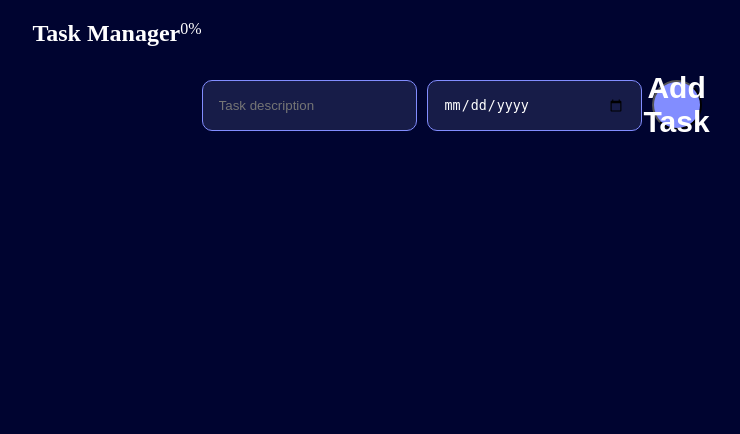
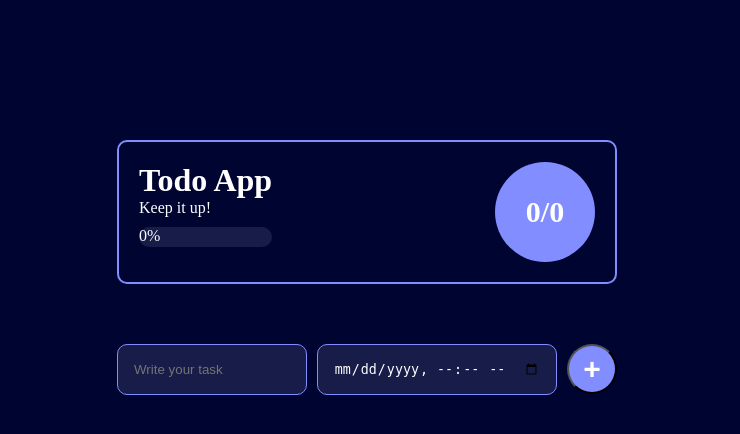
Before and after one commit to Sruthi-kanduri/to-do-list, a Flask app: page / in a window 1280 px wide. Shown: the top 434 px of the page, without its empty margins (273-1013 px from the left). Run offline with Flask 3, Linux system fonts and the light colour scheme.

Commit message:
Update index.html

```diff
--- a/templates/index.html
+++ b/templates/index.html
@@ -1,35 +1,32 @@
 <!DOCTYPE html>
 <html lang="en">
 <head>
-    <meta charset="UTF-8">
-    <meta name="viewport" content="width=device-width, initial-scale=1.0">
-    <title>Task Manager</title>
-    <link rel="stylesheet" href="/static/style.css">
+  <meta charset="UTF-8">
+  <meta name="viewport" content="width=device-width, initial-scale=1.0">
+  <title>Todo App with Reminders</title>
+  <link rel="stylesheet" href="/static/style.css">
 </head>
 <body>
-    <h2>Task Manager</h2>
-
-    <div class="progress-bar">
-        <div class="progress">{{ completion_percentage }}%</div>
+  <div class="container">
+    <div class="stats-container">
+      <div class="details">
+        <h1>Todo App</h1>
+        <p>Keep it up!</p>
+        <div id="progressContainer">
+          <div id="progressBar">0%</div>
+        </div>
+      </div>
+      <div class="stats-numbers">
+        <p id="numbers">0/0</p>
+      </div>
     </div>
-
-    <form action="/add" method="POST">
-        <input type="text" name="description" placeholder="Task description" required>
-        <input type="date" name="due_date" required>
-        <button type="submit">Add Task</button>
+    <form id="taskForm">
+      <input type="text" id="taskInput" placeholder="Write your task" required>
+      <input type="datetime-local" id="dueDateInput" required>
+      <button id="newTask" type="submit">+</button>
     </form>
-
-    <ul>
-        {% for task in tasks %}
-        <li>
-            {{ task.description }} (Due: {{ task.due_date }})
-            {% if not task.completed %}
-            <a href="/complete/{{ loop.index0 }}">✔ Complete</a>
-            {% endif %}
-            <a href="/delete/{{ loop.index0 }}">🗑 Delete</a>
-        </li>
-        {% endfor %}
-    </ul>
-
+    <ul id="taskList" class="task-list"></ul>
+  </div>
+  <script src="/static/app.js"></script>
 </body>
 </html>
```
